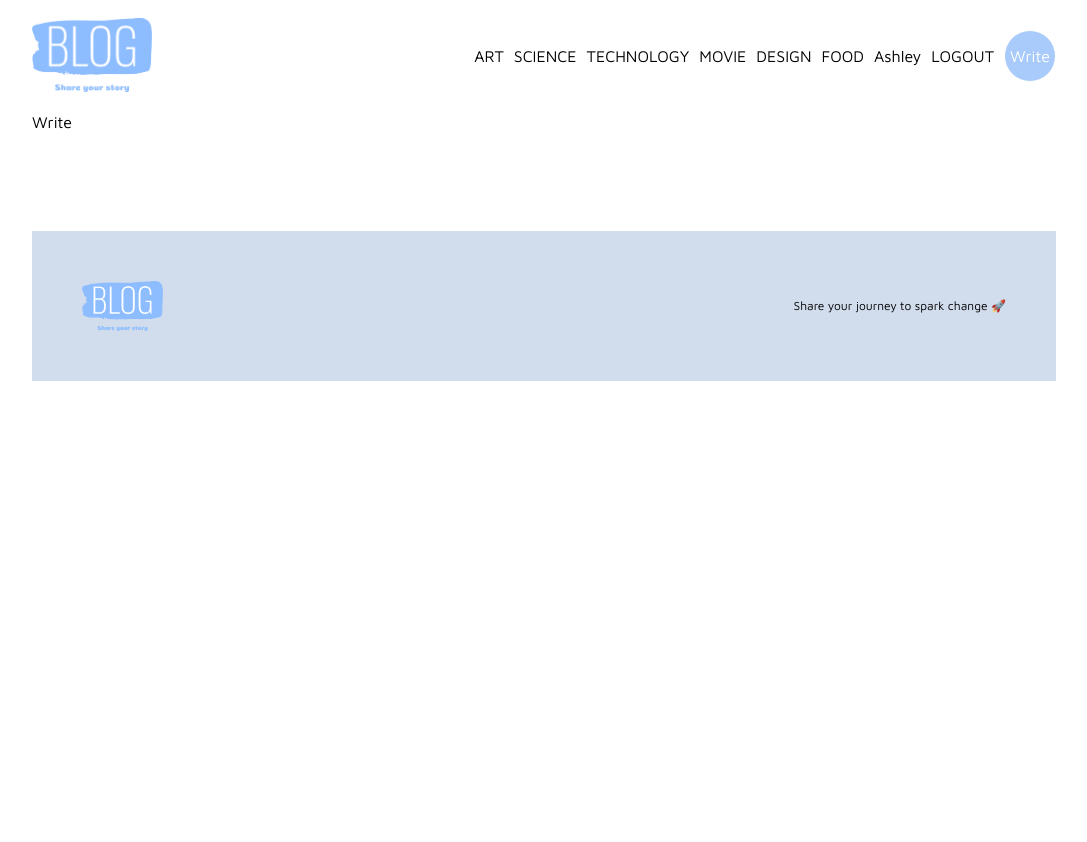
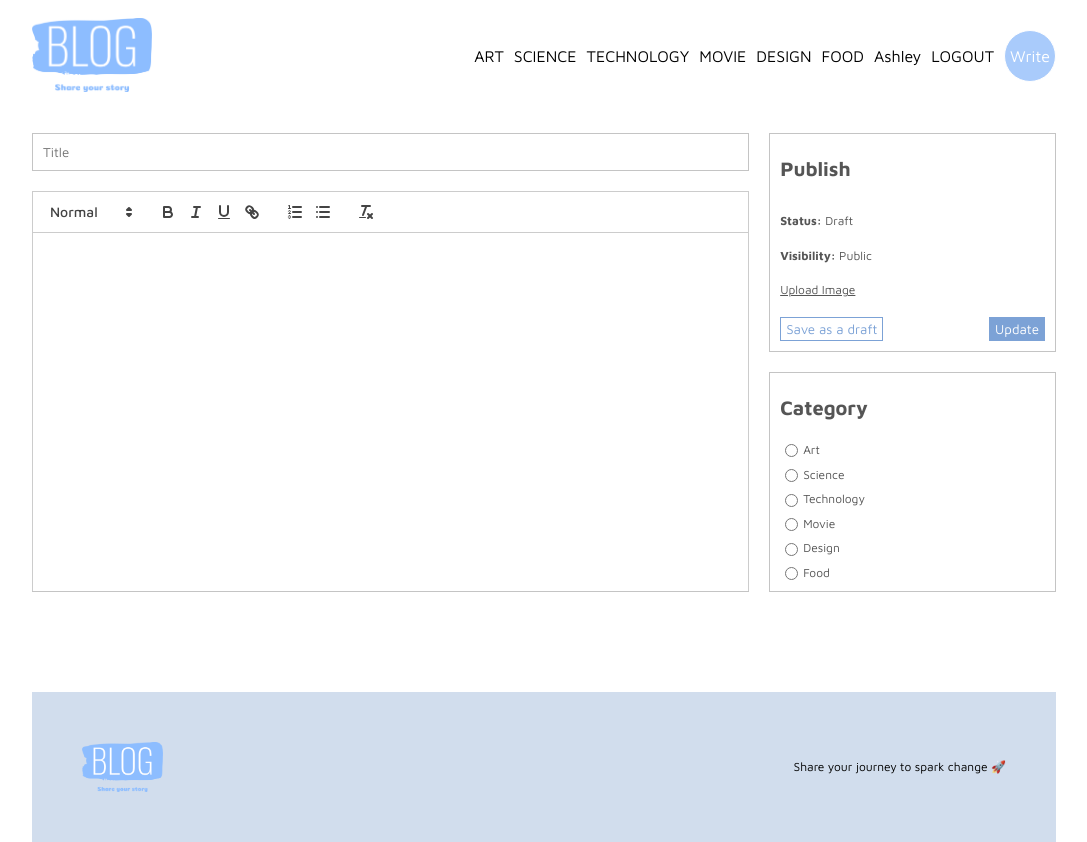
Before and after one commit to chloeskim/blog-app, a React (Create React App) app in the folder client/: page /write in a window 1280 px wide. Shown: the whole page, without its empty margins (96-1183 px from the left). Before the commit the page ends 800 px from the top, so only its background shows below. Built offline with nearby package versions, Linux system fonts and the light colour scheme; a web font is replaced by a local one.

Commit message:
✨ Add write page layout and SCSS styling

```diff
--- a/client/src/pages/Write.jsx
+++ b/client/src/pages/Write.jsx
@@ -1,7 +1,71 @@
-import React from "react";
+import React, { useState } from "react";
+import ReactQuill from "react-quill";
+import "react-quill/dist/quill.snow.css";
 
 const Write = () => {
-  return <div>Write</div>;
+  const [value, setValue] = useState("");
+
+  return (
+    <div className="add">
+      <div className="content">
+        <input type="text" placeholder="Title" />
+        <div className="editorContainer">
+          <ReactQuill
+            className="editor"
+            theme="snow"
+            value={value}
+            onChange={setValue}
+          />
+        </div>
+      </div>
+      <div className="menu">
+        <div className="item">
+          <h1>Publish</h1>
+          <span>
+            <b>Status: </b> Draft
+          </span>
+          <span>
+            <b>Visibility: </b> Public
+          </span>
+          <input type="file" id="file" style={{ display: "none" }} />
+          <label className="file" htmlFor="file">
+            Upload Image
+          </label>
+          <div className="buttons">
+            <button>Save as a draft</button>
+            <button>Update</button>
+          </div>
+        </div>
+        <div className="item">
+          <h1>Category</h1>
+          <div className="cat">
+            <input type="radio" name="cat" value="art" id="art" />
+            <label htmlFor="art">Art</label>
+          </div>
+          <div className="cat">
+            <input type="radio" name="cat" value="science" id="science" />
+            <label htmlFor="science">Science</label>
+          </div>
+          <div className="cat">
+            <input type="radio" name="cat" value="tech" id="tech" />
+            <label htmlFor="tech">Technology</label>
+          </div>
+          <div className="cat">
+            <input type="radio" name="cat" value="movie" id="movie" />
+            <label htmlFor="movie">Movie</label>
+          </div>
+          <div className="cat">
+            <input type="radio" name="cat" value="design" id="design" />
+            <label htmlFor="design">Design</label>
+          </div>
+          <div className="cat">
+            <input type="radio" name="cat" value="food" id="food" />
+            <label htmlFor="food">Food</label>
+          </div>
+        </div>
+      </div>
+    </div>
+  );
 };
 
 export default Write;
--- a/client/src/style.scss
+++ b/client/src/style.scss
@@ -212,5 +212,206 @@ $lightGrey: #cfcfcf;
         }
       }
     }
+
+    // Single Post
+
+    .single {
+      display: flex;
+      gap: 50px;
+
+      .content {
+        flex: 5;
+        display: flex;
+        flex-direction: column;
+        gap: 30px;
+
+        img {
+          width: 100%;
+          height: 300px;
+          object-fit: cover;
+        }
+        .user {
+          display: flex;
+          align-items: center;
+          gap: 10px;
+          font-size: 14px;
+
+          img {
+            width: 50px;
+            height: 50px;
+            border-radius: 50%;
+            object-fit: cover;
+          }
+
+          span {
+            font-weight: 700;
+          }
+        }
+
+        .edit {
+          display: flex;
+          gap: 5px;
+
+          img {
+            width: 20px;
+            height: 20px;
+            cursor: pointer;
+          }
+        }
+
+        h1 {
+          font-size: 42px;
+        }
+
+        p {
+          text-align: justify;
+          line-height: 30px;
+        }
+      }
+
+      .menu {
+        flex: 2;
+        display: flex;
+        flex-direction: column;
+        gap: 25px;
+
+        h1 {
+          font-size: 20px;
+        }
+
+        .post {
+          display: flex;
+          flex-direction: column;
+          gap: 10px;
+
+          img {
+            width: 100%;
+            height: 200px;
+            object-fit: cover;
+          }
+
+          h2 {
+            color: #333;
+          }
+
+          button {
+            width: max-content;
+            padding: 7.5px 15px;
+            border: none;
+            cursor: pointer;
+            background-color: #fff;
+            border: 1px solid $skyBlue2;
+            color: $skyBlue2;
+            font-weight: 500;
+
+            &:hover {
+              border: 1px solid #fff;
+              background-color: $skyBlue2;
+              color: #fff;
+            }
+          }
+        }
+      }
+    }
+
+    // Write
+
+    .add {
+      margin-top: 20px;
+      display: flex;
+      gap: 20px;
+
+      .content {
+        flex: 5;
+        display: flex;
+        flex-direction: column;
+        gap: 20px;
+
+        input {
+          padding: 10px;
+          border: 1px solid #c4c4c4;
+        }
+
+        .editorContainer {
+          height: 400px;
+          overflow: scroll;
+          border-bottom: 1px solid #c4c4c4;
+          // -ms-overflow-style: none;
+
+          .editor {
+            height: 100%;
+            border: none;
+          }
+        }
+
+        .editorContainer::-webkit-scrollbar {
+          display: none;
+        }
+      }
+
+      .menu {
+        flex: 2;
+        display: flex;
+        flex-direction: column;
+        gap: 20px;
+
+        .item {
+          border: 1px solid #c4c4c4;
+          padding: 10px;
+          flex: 1;
+          display: flex;
+          flex-direction: column;
+          justify-content: space-between;
+          font-size: 12px;
+          color: #555;
+
+          h1 {
+            font-size: 20px;
+          }
+
+          .file {
+            text-decoration: underline;
+            cursor: pointer;
+          }
+
+          .buttons {
+            display: flex;
+            justify-content: space-between;
+
+            :first-child {
+              cursor: pointer;
+              color: $blue;
+              background-color: #fff;
+              border: 1px solid $blue;
+              padding: 3px 5px;
+            }
+
+            :last-child {
+              cursor: pointer;
+              color: #fff;
+              background-color: $blue;
+              border: 1px solid $blue;
+              padding: 3px 5px;
+            }
+          }
+
+          .cat {
+            display: flex;
+            align-items: center;
+            gap: 2px;
+            // color: $blue;
+            // font-weight: 600;
+            input {
+              accent-color: $skyBlue;
+            }
+            input[type="radio"]:checked + label {
+              padding: 5px;
+              background-color: $blue;
+              color: #fff;
+            }
+          }
+        }
+      }
+    }
   }
 }
```
